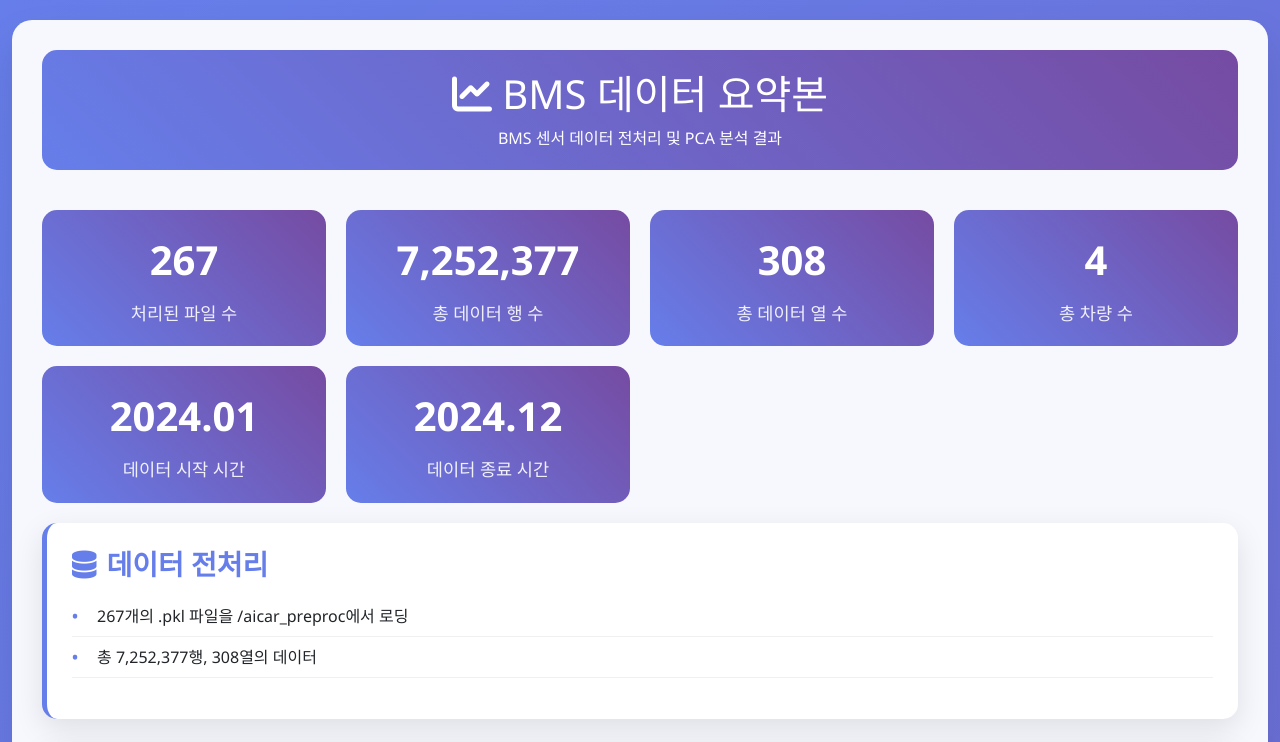
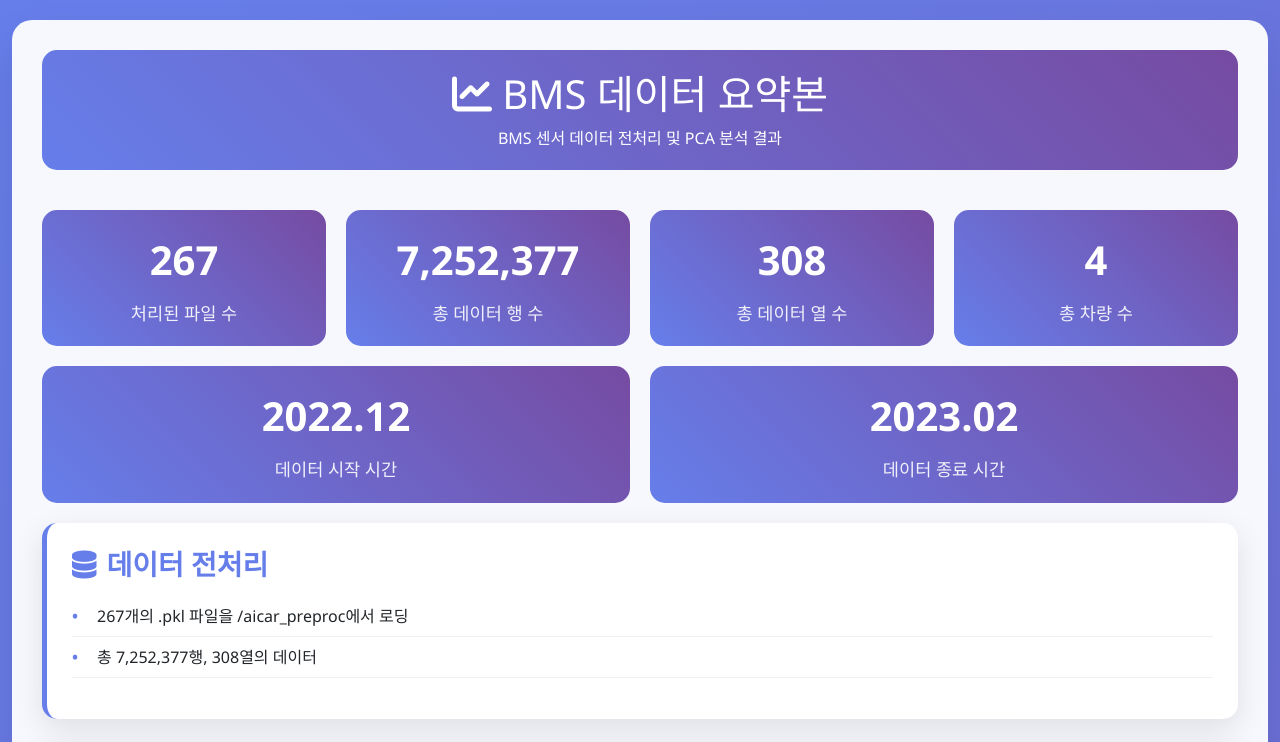
Before and after one commit to sangwonjung005/Cursor-Web, a website: page index.html in a window 1280 px wide. Shown: the top 742 px of the page. Drawn offline with nearby package versions, Linux system fonts and the light colour scheme.

Commit message:
Update index.html

```diff
--- a/index.html
+++ b/index.html
@@ -199,12 +199,16 @@
                     <div class="stat-number">4</div>
                     <div class="stat-label">총 차량 수</div>
                 </div>
+            </div>
+
+            <!-- 데이터 시간 정보 -->
+            <div class="stats-grid" style="margin-top: 20px;">
                 <div class="stat-card">
-                    <div class="stat-number">2024.01</div>
+                    <div class="stat-number">2022.12</div>
                     <div class="stat-label">데이터 시작 시간</div>
                 </div>
                 <div class="stat-card">
-                    <div class="stat-number">2024.12</div>
+                    <div class="stat-number">2023.02</div>
                     <div class="stat-label">데이터 종료 시간</div>
                 </div>
             </div>
```
